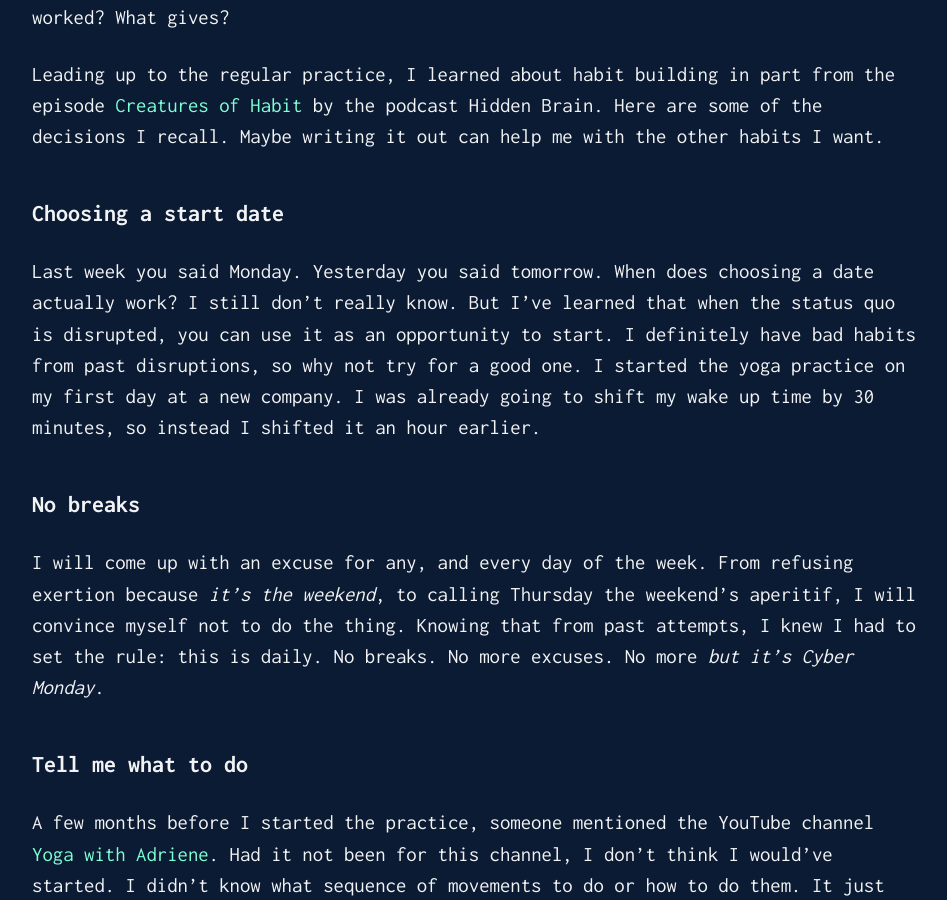
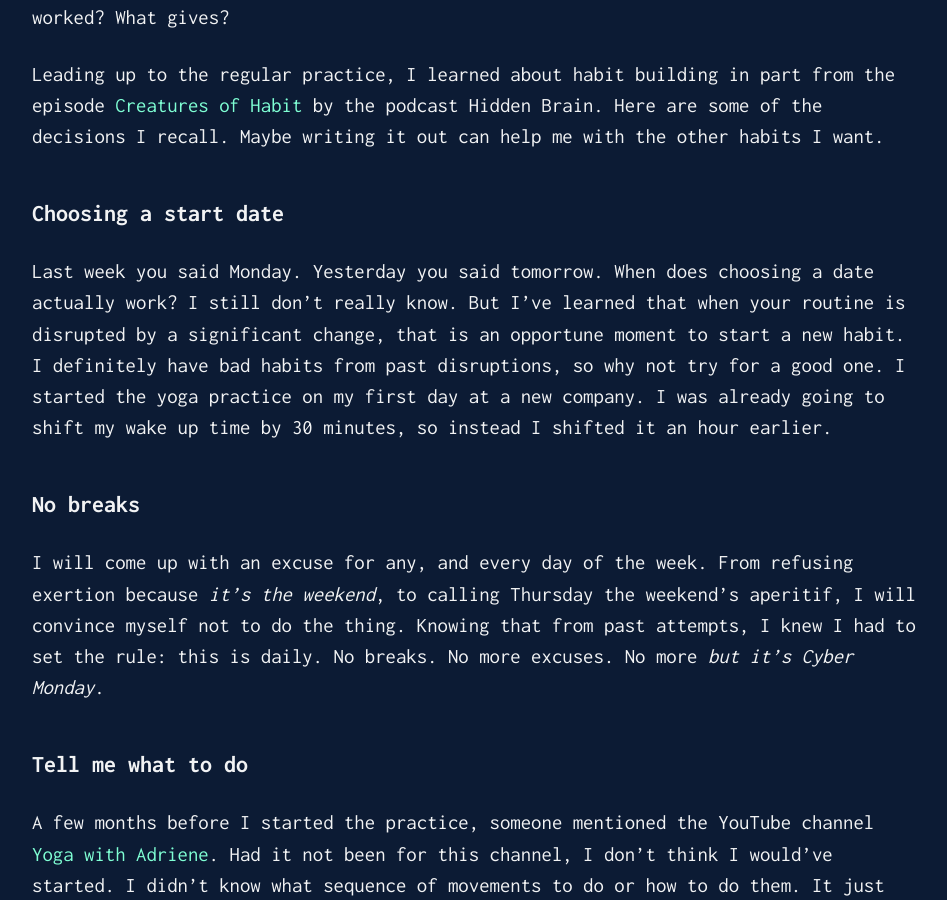
Before and after one commit to dolliars/heyheather, a Jekyll site: the page built from _posts/2023-03-31-one-thousand.md, in a window 1280 px wide and 900 px high, scrolled down 429 px. Shown: the whole window, without its empty margins (165-1112 px from the left). Built offline with Jekyll 4.4.1, drawn with Linux system fonts in a browser that asks for light colours.

Commit message:
Change phrasing

```diff
--- a/_posts/2023-03-31-one-thousand.md
+++ b/_posts/2023-03-31-one-thousand.md
@@ -18,11 +18,12 @@ the other habits I want.
 ## Choosing a start date
 
 Last week you said Monday. Yesterday you said tomorrow. When does choosing a
-date actually work? I still don't really know. But I've learned that when the
-status quo is disrupted, you can use it as an opportunity to start. I definitely
-have bad habits from past disruptions, so why not try for a good one. I started
-the yoga practice on my first day at a new company. I was already going to shift
-my wake up time by 30 minutes, so instead I shifted it an hour earlier.
+date actually work? I still don't really know. But I've learned that when your
+routine is disrupted by a significant change, that is an opportune moment to
+start a new habit. I definitely have bad habits from past disruptions, so why
+not try for a good one. I started the yoga practice on my first day at a new
+company. I was already going to shift my wake up time by 30 minutes, so instead
+I shifted it an hour earlier.
 
 ## No breaks
 
```
